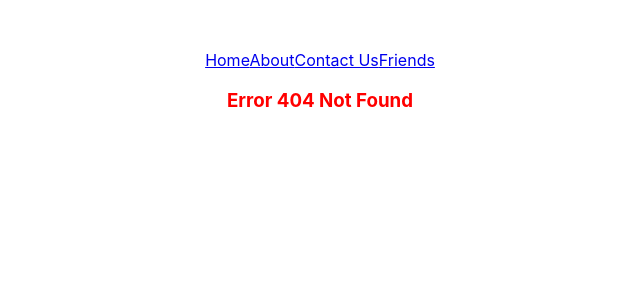
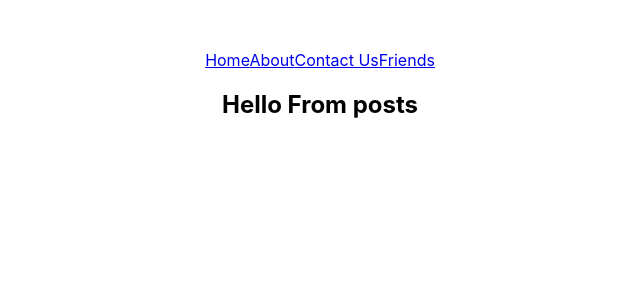
Before and after one commit to shafik720/react-router-2, a React (Create React App) app: page /posts in a window 1280 px wide. Before the commit this address had no page. Shown: the top 300 px of the page, without its empty margins (320-960 px from the left). Built offline with nearby package versions, Linux system fonts and the light colour scheme.

Commit message:
dsrtgret

```diff
--- a/src/App.js
+++ b/src/App.js
@@ -8,6 +8,7 @@ import Friends from './Components/Friends/Friends';
 import Header from './Components/Header/Header';
 import Error from './Components/Error/Error';
 import FriendDetails from './Components/FriendDetails/FriendDetails';
+import Posts from './Components/Posts/Posts';
 
 function App() {
   return (
@@ -19,6 +20,7 @@ function App() {
         <Route  path="/contact" element={<Contact></Contact>}></Route>
         <Route  path="/friends" element={<Friends></Friends>}></Route>
         <Route path="friend/:details" element={<FriendDetails></FriendDetails>}></Route>
+        <Route path="/posts" element={<Posts></Posts>}></Route>
         <Route  path="*" element={<Error></Error>}></Route>
       </Routes>
     </div>
--- /dev/null
+++ b/src/Components/Posts/Posts.js
@@ -0,0 +1,11 @@
+import React from 'react';
+
+const Posts = () => {
+    return (
+        <div>
+            <h2>Hello From posts</h2>
+        </div>
+    );
+};
+
+export default Posts;
```
